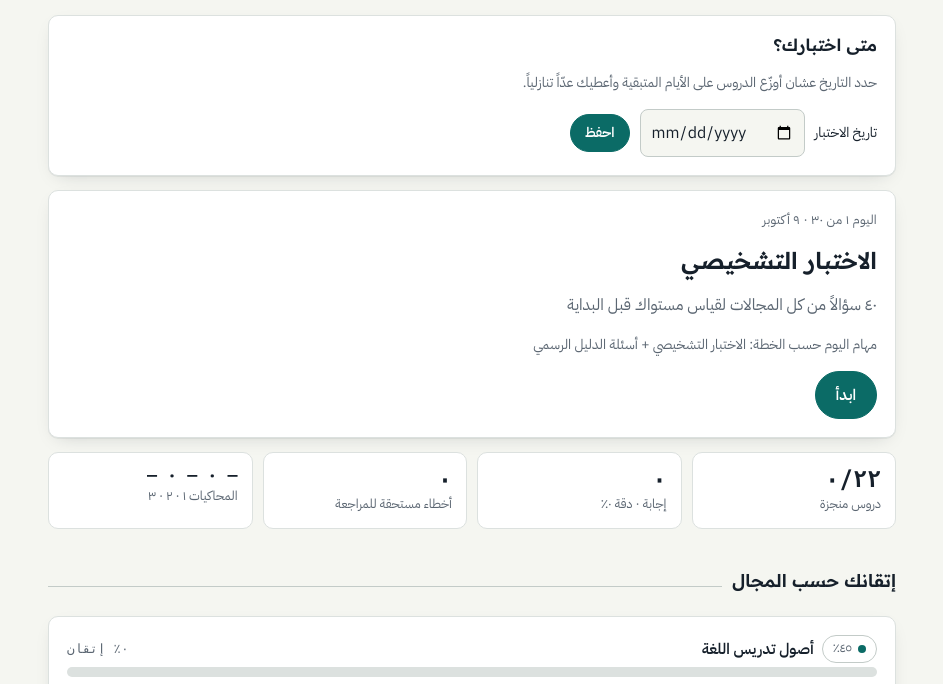
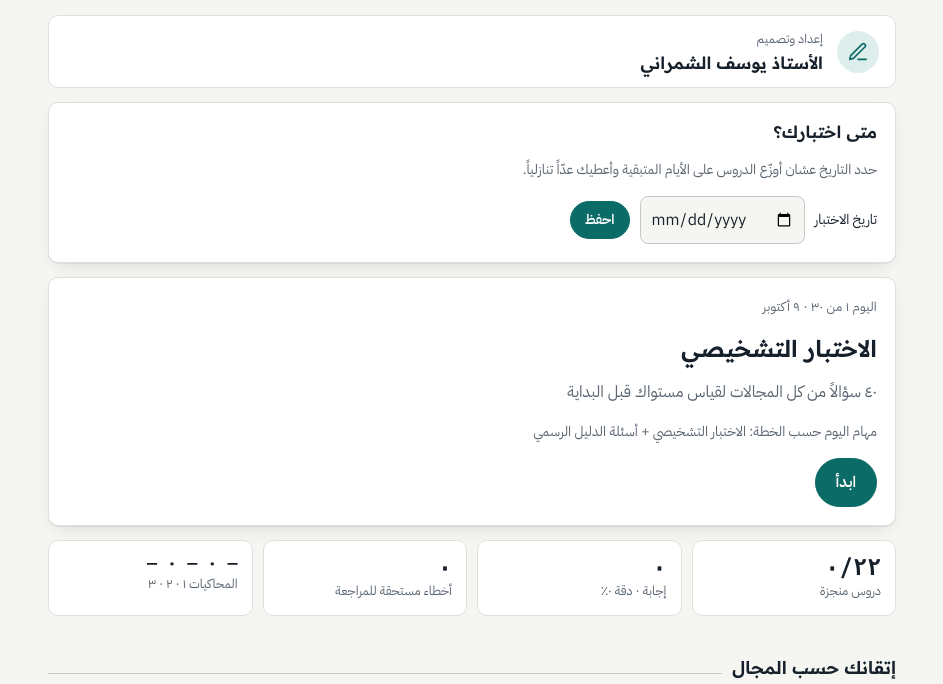
Before and after one commit to kirda889/license-english-2, a plain HTML site: page index.html in a window 1280 px wide. Shown: the part 67-751 px from the top of the page, without its empty margins (168-1111 px from the left). Drawn offline with Linux system fonts and the light colour scheme.

Commit message:
تحديث الموقع 2026-10-09

```diff
--- a/index.html
+++ b/index.html
@@ -248,6 +248,13 @@ textarea.report{width:100%;min-height:180px;border:1px solid var(--rule-strong);
   .opt,.btn,.day,.lcard,.mode{transition:border-color .15s,background-color .15s,transform .15s}
   .lcard:active,.day:active,.mode:active{transform:scale(.99)}
 }
+
+/* credit card */
+.credit{display:flex;align-items:center;gap:14px;background:var(--sheet);border:1px solid var(--rule);border-radius:var(--r);padding:12px 16px}
+.credit .cm{width:42px;height:42px;border-radius:50%;background:var(--accent-soft);color:var(--accent);display:grid;place-items:center;flex:none}
+.credit .cm svg{width:22px;height:22px}
+.credit .ck{font-size:.78rem;color:var(--muted);letter-spacing:.01em}
+.credit .cn{font-family:var(--f-display);font-weight:600;font-size:1.06rem;line-height:1.5}
 </style>
 
 <div id="app" dir="rtl" lang="ar">
@@ -2681,6 +2688,7 @@ function viewHome(){
   const mk=k=>S.tests[k]?`${AR(S.tests[k].score)}٪`:"—";
   return `
   <section class="stack" style="padding-top:18px">
+    <div class="credit"><span class="cm" aria-hidden="true"><svg viewBox="0 0 24 24" fill="none" stroke="currentColor" stroke-width="1.8" stroke-linecap="round" stroke-linejoin="round"><path d="M12 20h9"/><path d="M16.5 3.5a2.1 2.1 0 013 3L7 19l-4 1 1-4z"/></svg></span><div><div class="ck">إعداد وتصميم</div><div class="cn">الأستاذ يوسف الشمراني</div></div></div>
     ${!S.exam?`<div class="sheet"><div class="stack"><h3>متى اختبارك؟</h3><p class="muted small">حدد التاريخ عشان أوزّع الدروس على الأيام المتبقية وأعطيك عدّاً تنازلياً.</p>
       <div class="set-date"><label for="examDate" class="small">تاريخ الاختبار</label><input type="date" id="examDate" dir="ltr" lang="en" min="${todayStr()}"><button class="btn sm" data-act="setExam">احفظ</button></div></div></div>`:""}
     <div class="sheet today">
```
